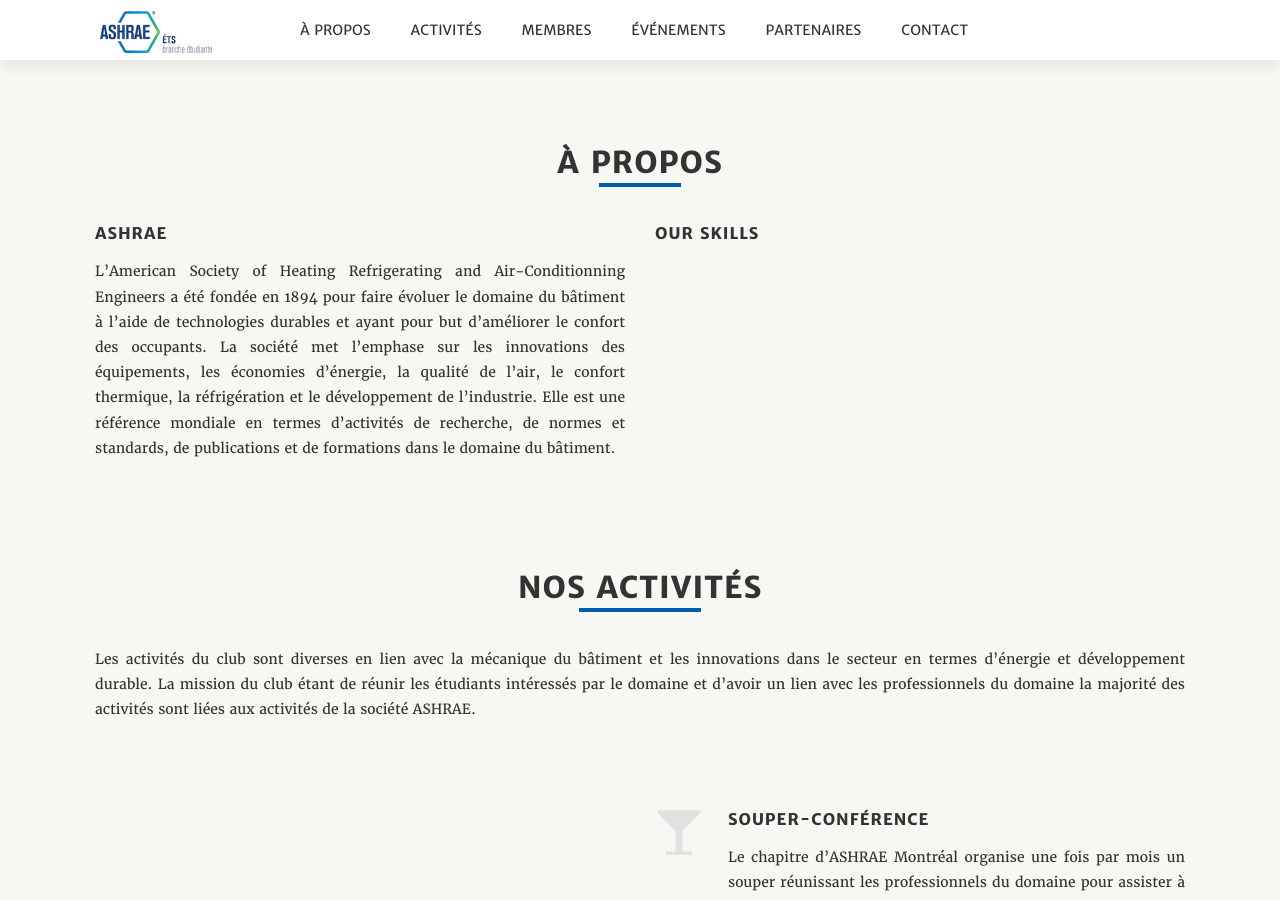
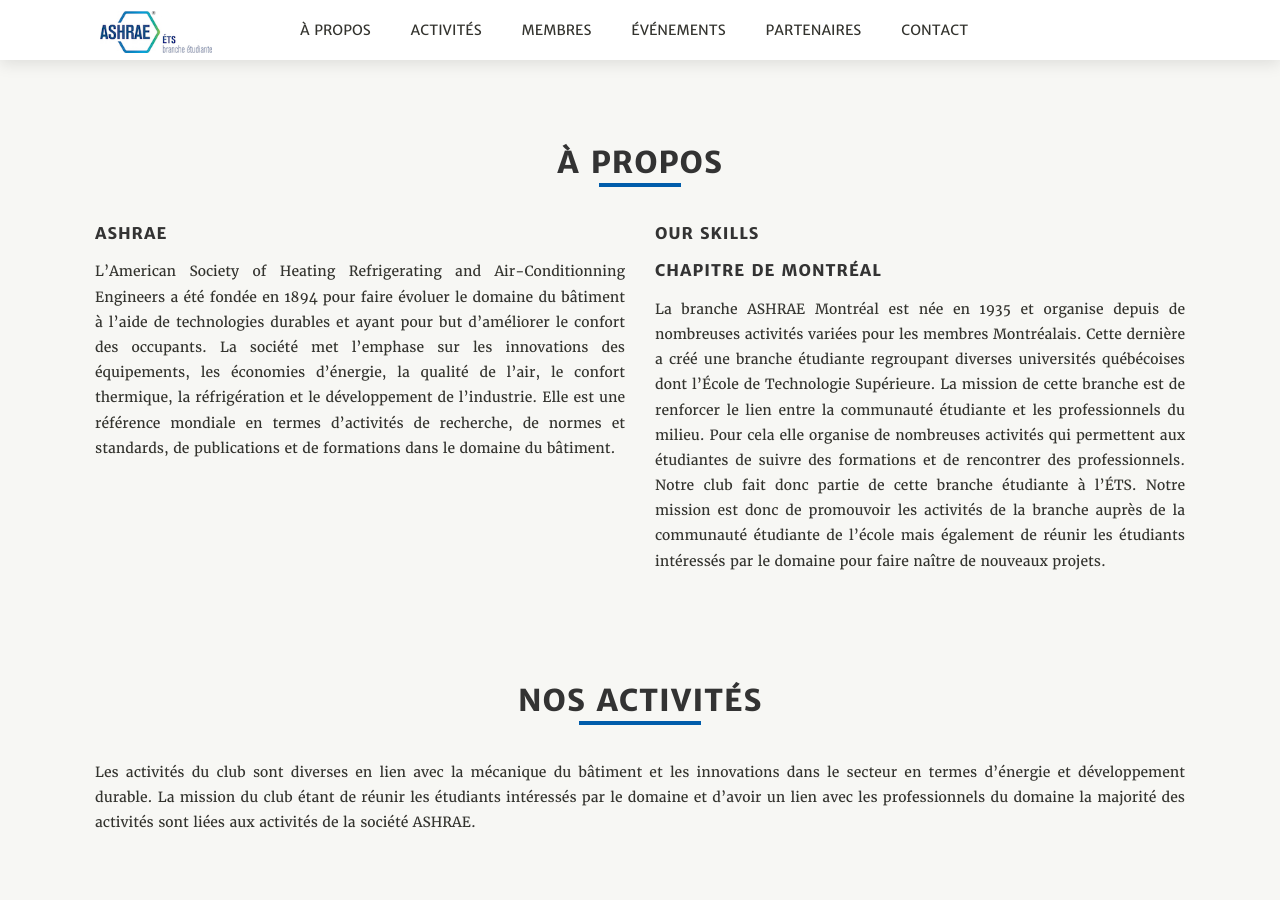
Before and after one commit to ashrae-ets/ashrae-ets.github.io, a Jekyll site: the page built from index.html, in a window 1280 px wide and 900 px high, scrolled down 729 px. Built offline with Jekyll 4.4.1, drawn with Linux system fonts in a browser that asks for light colours.

Commit message:
Update index.html

```diff
--- a/index.html
+++ b/index.html
@@ -191,18 +191,9 @@
     </div>
     <div class='medium-6 columns'>
       <h3>Our skills</h3>
-      <div class='mod modBarGraph'>
-        <ul class='bars'>
-          {% for skill in page.skills %}
-            <li>
-              <h4 style=''>
-                {{skill.title}}
-                <strong>{{skill.percentage}}%</strong>
-              </h4>
-              <p class='highlighted' data-percent='{{skill.percentage}}'></p>
-            </li>
-          {% endfor %}
-        </ul>
+      <h3>Chapitre de Montréal</h3>
+      <p id="justify">La branche ASHRAE Montréal est née en 1935 et organise depuis de nombreuses activités variées pour les membres Montréalais. Cette dernière a créé une branche étudiante regroupant diverses universités québécoises dont l’École de Technologie Supérieure. La mission de cette branche est de renforcer le lien entre la communauté étudiante et les professionnels du milieu. Pour cela elle organise de nombreuses activités qui permettent aux étudiantes de suivre des formations et de rencontrer des professionnels. Notre club fait donc partie de cette branche étudiante à l’ÉTS. Notre mission est donc de promouvoir les activités de la branche auprès de la communauté étudiante de l’école mais également de réunir les étudiants intéressés par le domaine pour faire naître de nouveaux projets. </p>
+    </div>
       </div>
     </div>
   </div>
```
